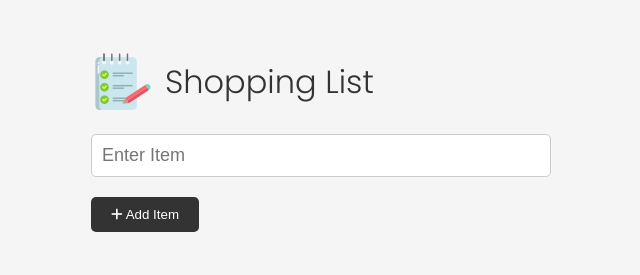
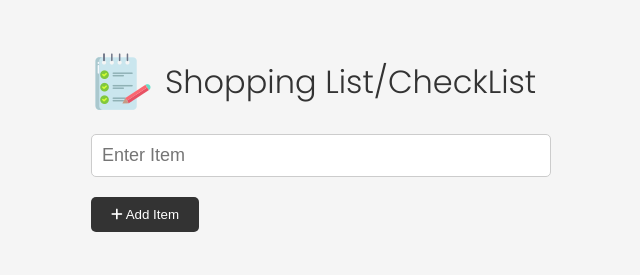
Before and after one commit to syedShahrukh96/Shopping-list, a plain HTML site: page index.html in a window 1280 px wide. Shown: the whole page, without its empty margins (319-959 px from the left). Drawn offline with Linux system fonts and the light colour scheme.

Commit message:
change heading

```diff
--- a/index.html
+++ b/index.html
@@ -18,7 +18,7 @@
     <div class="container">
       <header>
         <img src="images/note.png" alt="" />
-        <h1>Shopping List</h1>
+        <h1>Shopping List/CheckList</h1>
       </header>
       <form id="item-form">
         <div class="form-control">
```
